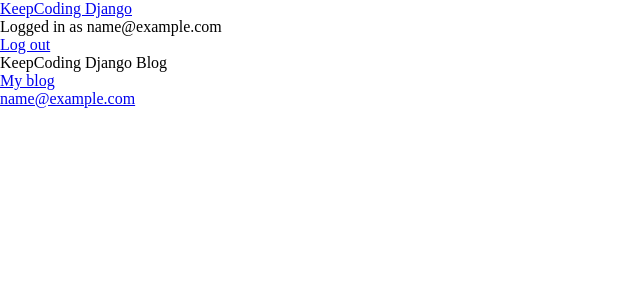
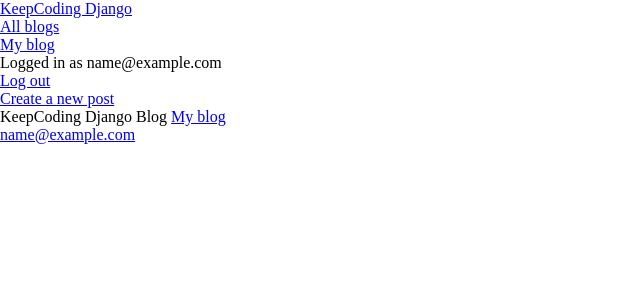
Before and after one commit to sergio-alonso/keepcoding-django, a Django app: page /blogs/ in a window 1280 px wide. Shown: the top 300 px of the page, without its empty margins (0-640 px from the left). Run offline with Django 3.2, Linux system fonts and the light colour scheme; the visitor is signed in with stand-in values (Sample User, id 1); data comes from the database, SQL or seed files in the repository.

Commit message:
templates: fix base

```diff
--- a/blogs/templates/base.html
+++ b/blogs/templates/base.html
@@ -1,4 +1,4 @@
-{% load staticfiles %}
+{% load static %}
 <!DOCTYPE html>
 <html lang="en">
 
@@ -12,19 +12,25 @@
 
   <body>
 
-    <div class="navbar" role="navigation">
-      <a class="navbar-brand" href="/">KeepCoding Django</a>
+    <ul class="navbar" role="navigation">
+      <li><a class="navbar-brand" href="/">KeepCoding Django</a></li>
+      <li><a href="{% url 'blogs_list' %}">All blogs</a></li>
       {% if user.is_authenticated %}
-      <p>Logged in as {{ user.email}}</p>
-      <a href="{% url 'logout' %}">Log out</a>
-      {% else %}
+      <li><a href="{% url 'blog' user.email %}">My blog</a></li>
+      <li><p>Logged in as {{ user.email}}</p></li>
+      <li><a href="{% url 'logout' %}">Log out</a></li>
+      <li><a href="{% url 'post_create' %}">Create a new post</a></li>
+
+     {% else %}
+      <li>
       <form method="POST" action ="{% url 'send_login_email' %}">
         <span>Enter email to log in: </span>
         <input name="email" type="text" />
         {% csrf_token %}
       </form>
+      </li>
       {% endif %}
-    </div>
+    </ul>
 
     {% if messages %}
     {% for message in messages %}
@@ -36,10 +42,8 @@
     {% endfor %}
     {% endif %}
 
-    <h1>{% block header_text %}{% endblock %}</h1>
-
-    {% block content %}
-    {% endblock %}
+    {% block header_text %}{% endblock %}
+    {% block content %}{% endblock %}
 
   </body>
   </html>
```
